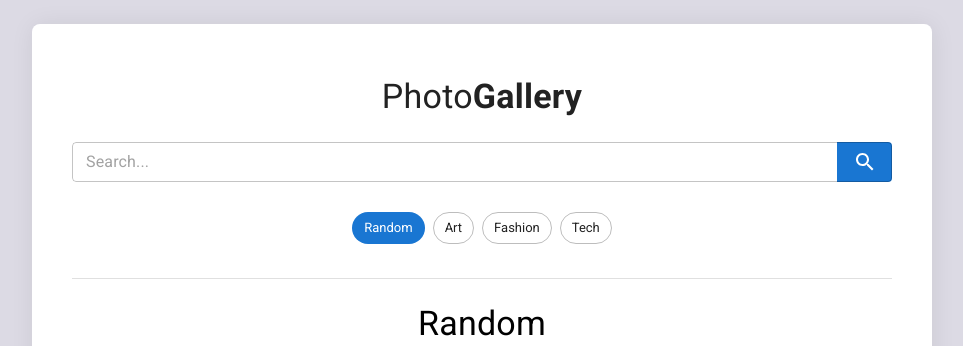
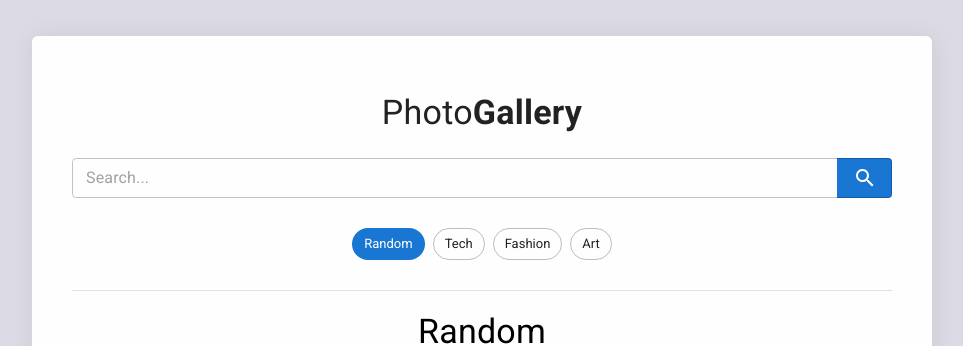
Before and after one commit to dyCodes/photo-gallery-reactjs, a React (Create React App) app: page / in a window 1280 px wide. Shown: the top 346 px of the page, without its empty margins (158-1121 px from the left). Built offline with nearby package versions, Linux system fonts and the light colour scheme.

Commit message:
Refactor Header.jsx

```diff
--- a/src/App.css
+++ b/src/App.css
@@ -32,19 +32,18 @@ img {
 
 /* App */
 .App {
-  padding: 24px 12px;
+  padding: 36px 10px;
 }
 ._wrapper {
   padding: 24px 12px;
   text-align: center;
   background: rgba(255, 255, 255, 0.98);
-  backdrop-filter: blur(8px);
-  border-radius: 8px;
+  border-radius: 6px;
   box-shadow: 1px 1px 24px rgba(0, 0, 0, 0.075);
 }
 
 header {
-  padding: 12px 0 4px;
+  padding: 16px 0 4px;
   /* margin-bottom: 12px; */
 }
 
--- a/src/App.js
+++ b/src/App.js
@@ -1,12 +1,17 @@
+import { useEffect, useState } from 'react';
 import './App.css';
 import { Container, Divider } from "@mui/material";
 import Footer from "./components/Foooter";
 import Header from "./components/Header";
 import Gallery from "./components/Gallery";
-import { useState } from 'react';
 
 const App = () => {
-  const [photos, setPhotos] = useState([
+  const [photos, setPhotos] = useState([])
+  const [searchTerm, setSearchTerm] = useState("")
+  const [term, setTerm] = useState("Random")
+
+  useEffect(() => {
+    setPhotos([
       {
         img: "https://images.unsplash.com/photo-1551963831-b3b1ca40c98e",
         title: "Breakfast",
@@ -66,20 +71,37 @@ const App = () => {
         cols: 2,
       },
     ])
-  const [searchVal, setSearchVal] = useState("")
+  }, [])
+
+  const getPhotos = (seacrh_term) => {
+    // Term
+    setTerm(seacrh_term)
+    // Fetch
+    setPhotos([
+      {
+        img: "https://images.unsplash.com/photo-1551782450-a2132b4ba21d",
+        title: "Burger",
+      },
+      {
+        img: "https://images.unsplash.com/photo-1522770179533-24471fcdba45",
+        title: "Camera",
+      },
+    ])
+  }
 
   return (
     <div className="App">
 
       <Container className='_wrapper' maxWidth="md" sx={{ padding: { sm: "40px", } }}>
+        <Header searchTerm={searchTerm} setSearchTerm={setSearchTerm} term={term} getPhotos={getPhotos} />
 
-        <Header searchVal={searchVal} setSearchVal={setSearchVal} />
-        <Divider sx={{ margin: "24px 0" }} />
-        <Gallery photos={photos} />
+        <Divider sx={{ margin: "20px 0" }} />
 
+        <Gallery photos={photos} term={term} />
       </Container>
 
       <Footer />
+
     </div>
   );
 }
--- /dev/null
+++ b/src/components/ButtonsTab.jsx
@@ -0,0 +1,33 @@
+import { Chip, Stack } from "@mui/material";
+
+const ButtonsTab = ({ term, getPhotos }) => {
+    const catListOnclick = (e) => {
+        let term = e.target.innerText;
+        getPhotos(term);
+    };
+
+    return (
+        <Stack
+            direction="row"
+            spacing={1}
+            sx={{ marginTop: "20px", p: "6px", justifyContent: "center" }}
+        >
+            {galleryOptions.map((item) => {
+                if (item.text === term) {
+                    return <Chip key={item.id} label={item.text} color="primary" />;
+                } else {
+                    return <Chip key={item.id} label={item.text} variant="outlined" onClick={catListOnclick} />
+                }
+            })}
+        </Stack>
+    );
+};
+
+const galleryOptions = [
+    { id: 0, text: "Random" },
+    { id: 1, text: "Tech" },
+    { id: 2, text: "Fashion" },
+    { id: 3, text: "Art" },
+];
+
+export default ButtonsTab;
--- a/src/components/Header.jsx
+++ b/src/components/Header.jsx
@@ -1,38 +1,17 @@
-import { Chip, Stack, Typography } from "@mui/material";
+import { Typography } from "@mui/material";
+import ButtonsTab from "./ButtonsTab";
 import SearchForm from "./SearchForm";
 
-const Header = (props) => {
+const Header = ({ searchTerm, setSearchTerm, term, getPhotos }) => {
     return (
         <header>
             <Typography variant="h4" className="_title" component="h1" mb={3}>
                 <a href="/">Photo<span>Gallery</span></a>
             </Typography>
-
-            <SearchForm searchVal={props.searchVal} setSearchVal={props.setSearchVal} />
-            <CategoryList />
+            <SearchForm searchTerm={searchTerm} setSearchTerm={setSearchTerm} getPhotos={getPhotos} />
+            <ButtonsTab getPhotos={getPhotos} term={term} />
         </header>
     )
 }
 
-
-
-const CategoryList = () => {
-    return (
-        <Stack
-            direction="row"
-            spacing={1}
-            sx={{ marginTop: "20px", p: "6px", justifyContent: "center" }}
-        >
-            <Chip label="Random" color="primary" onClick={catListOnclick} />
-            <Chip label="Art" variant="outlined" onClick={catListOnclick} />
-            <Chip label="Fashion" variant="outlined" onClick={catListOnclick} />
-            <Chip label="Tech" variant="outlined" onClick={catListOnclick} />
-        </Stack>
-    )
-}
-
-const catListOnclick = (e) => {
-    console.log(e.target.innerText);
-}
-
 export default Header
--- a/src/components/SearchForm.jsx
+++ b/src/components/SearchForm.jsx
@@ -1,10 +1,12 @@
 import { IconButton, FormControl, OutlinedInput, InputAdornment } from "@mui/material";
 import SearchIcon from '@mui/icons-material/Search'
 
-const SearchForm = ({ searchVal, setSearchVal }) => {
-    const onformSubmit = (e) => {
+const SearchForm = ({ searchTerm, setSearchTerm, getPhotos }) => {
+    const onformSubmit = e => {
         e.preventDefault()
-        console.log(searchVal);
+        getPhotos(searchTerm)
+        // Reset Form
+        setSearchTerm("")
     }
 
     return (
@@ -13,12 +15,14 @@ const SearchForm = ({ searchVal, setSearchVal }) => {
                 <OutlinedInput
                     id="search-input"
                     placeholder="Search..."
-                    value={searchVal}
-                    onChange={e => setSearchVal(e.target.value)}
                     size="small"
                     sx={{ p: 0, overflow: 'hidden' }}
+                    required
+                    value={searchTerm}
+                    onChange={e => setSearchTerm(e.target.value)}
+
                     endAdornment={
-                        <InputAdornment position="end">
+                        <InputAdornment position="end" sx={{ m: 0 }}>
                             <IconButton type="submit"
                                 sx={{
                                     width: "55px",
@@ -41,6 +45,4 @@ const SearchForm = ({ searchVal, setSearchVal }) => {
     )
 }
 
-
-
 export default SearchForm
```
Lines whose indentation alone changed are shown as unchanged.
